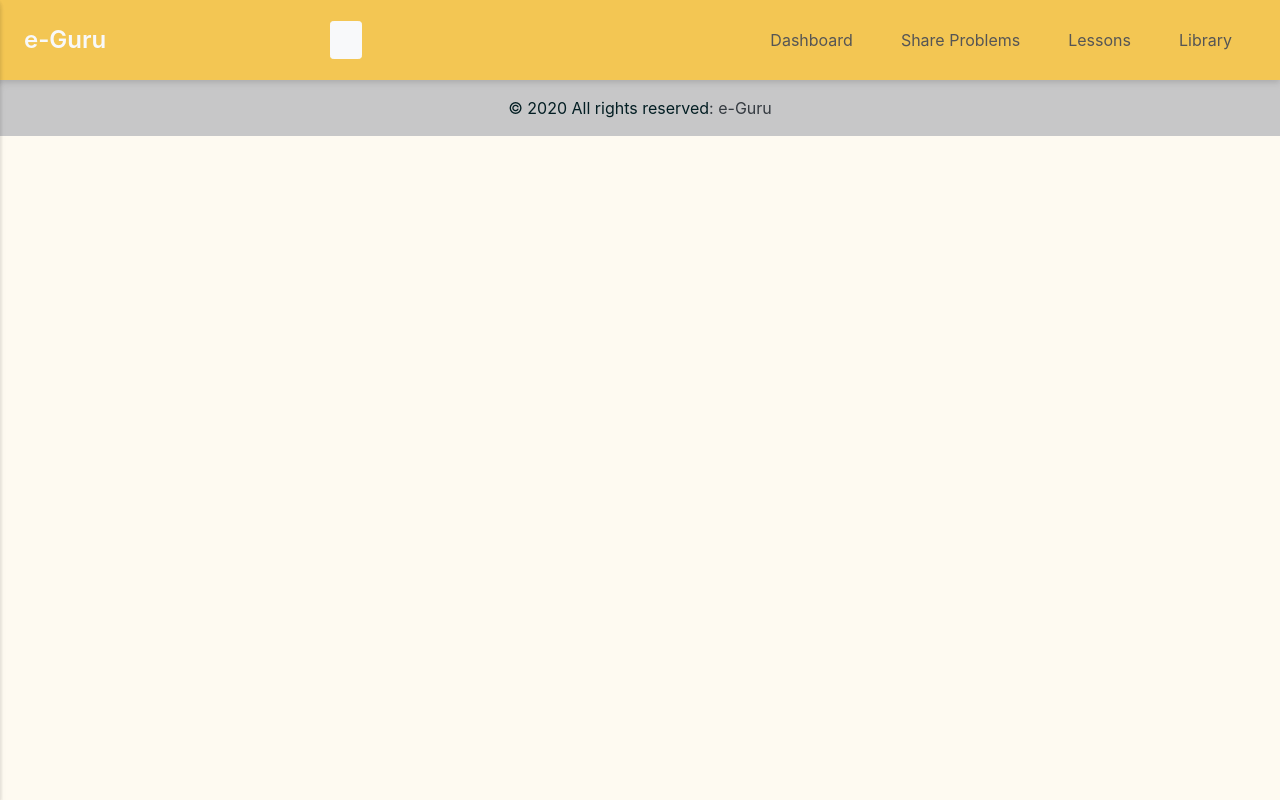
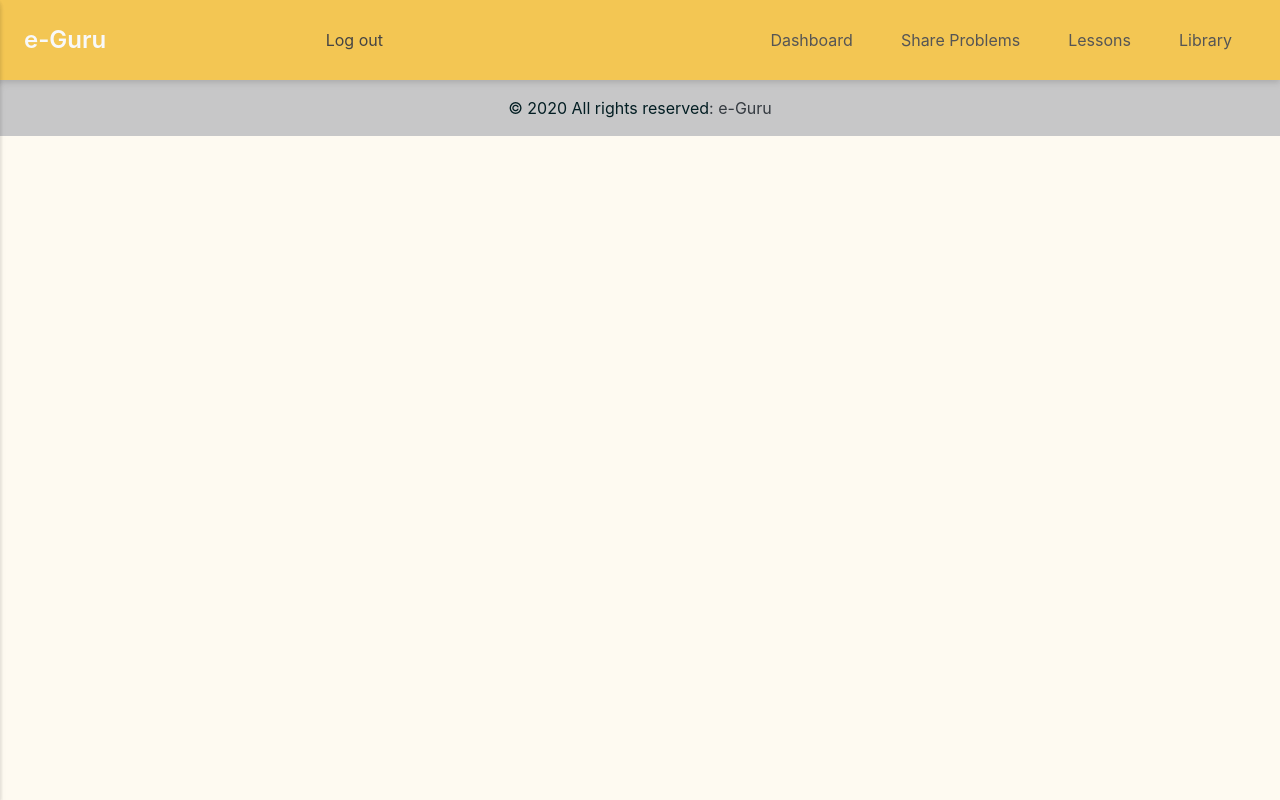
Before and after one commit to Gavindu98/E-Guru, a React (Create React App) app: page /login in a window 1280 px wide. Built offline with nearby package versions, Linux system fonts and the light colour scheme.

Commit message:
post card ui changes

```diff
--- a/package.json
+++ b/package.json
@@ -12,6 +12,7 @@
     "@types/react-dom": "^18.0.3",
     "axios": "^1.1.3",
     "bootstrap-icons": "^1.8.3",
+    "moment": "^2.29.4",
     "react": "^18.1.0",
     "react-dom": "^18.1.0",
     "react-router-dom": "^6.4.2",
--- a/src/components/common/Header.tsx
+++ b/src/components/common/Header.tsx
@@ -134,7 +134,7 @@ export default function Navbar() {
         </a>
       </div>
       <div className=" flex justify-end items-center">
-        <UncontrolledDropdown
+        {/* <UncontrolledDropdown
           className="ms-2"
         >
           <DropdownToggle
@@ -150,7 +150,10 @@ export default function Navbar() {
             </Link>
 
           </DropdownMenu>
-        </UncontrolledDropdown>
+        </UncontrolledDropdown> */}
+        <Link className="dropdown-item" to="/">
+          Log out
+        </Link>
       </div>
       <div className="w-9/12 flex justify-end items-center">
         <div
--- a/src/components/pages/dashboard/postCard.tsx
+++ b/src/components/pages/dashboard/postCard.tsx
@@ -2,6 +2,7 @@ import React, { useEffect, useState } from "react";
 import Cover from "../../vendors/images/img1.jpg";
 import defaultDp from "../../vendors/images/user.png";
 import CommentList from "./CommentList";
+import moment from "moment";
 
 const PostCard: React.FC<{
   post: any;
@@ -12,15 +13,15 @@ const PostCard: React.FC<{
   const handleShowComment = () => {
     setShow(!show)
   }
-  //console.log("sss==>", props.post)
+  console.log("sss==>", props.post)
   return (
     <div className=" bg-light text-white pb-3" key={props.index}>
       <div className="dp-card">
         <img className="dp-icon" src={defaultDp} alt="Dp" />
         <div className="mt-1">
-          <h6 className="text-info font-13">James warn </h6>
-          <p className="text-info  font-11">email</p>
-          <p className="paddingTop font-9 text-muted">10 min ago</p>
+          <h6 className="text-info font-13">{props.post?.creator?.firstname}{" "}{props.post?.creator?.lastname}</h6>
+          <p className="text-info  font-11">{props.post?.creator?.email}</p>
+          <p className="paddingTop font-9 text-muted">{moment(props.post?.createdAt).fromNow()}</p>
         </div>
       </div>
       <div className="pb-4 pt-2">
@@ -112,7 +113,7 @@ const PostCard: React.FC<{
       {
         show ? <CommentList /> : null
       }
-
+      <hr className="bg-white h-4" />
     </div>
   );
 };
```
Also changed, not shown: 1 other file (tests, documents, lock files or other folders).
